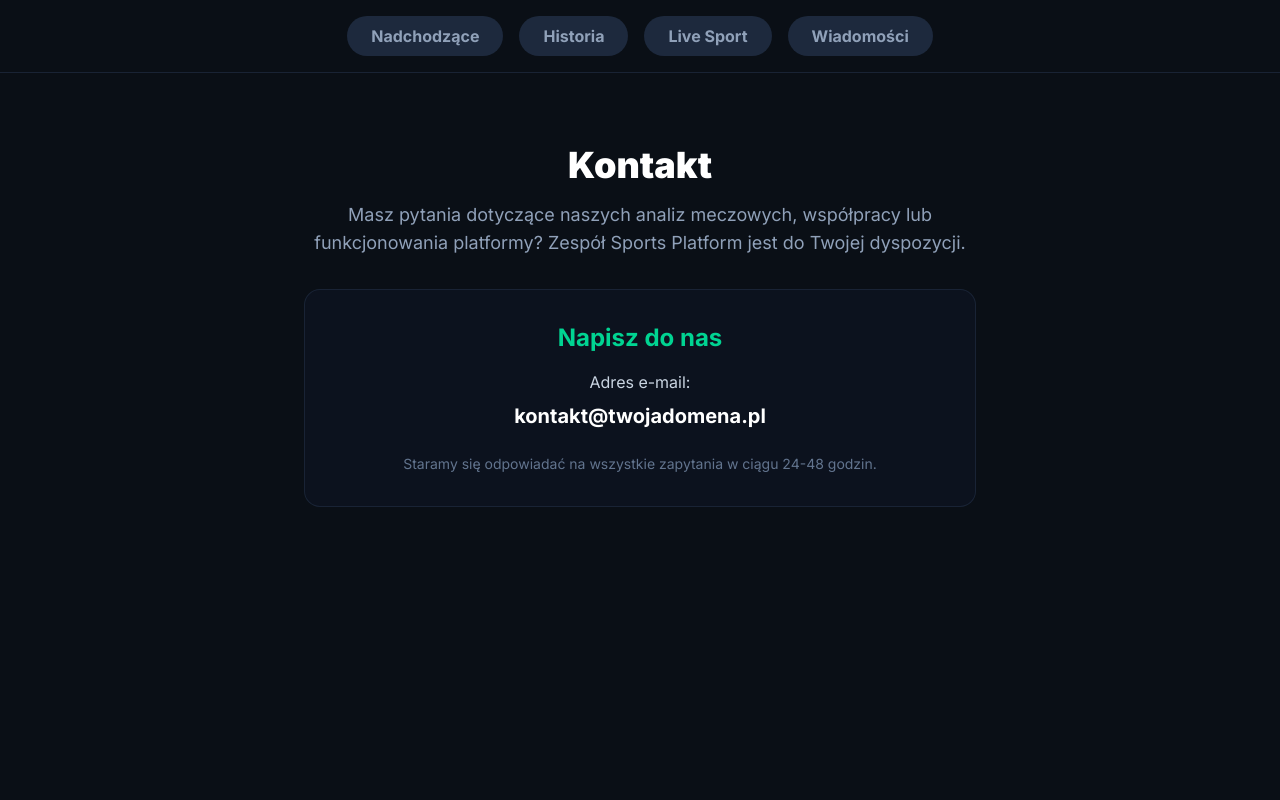
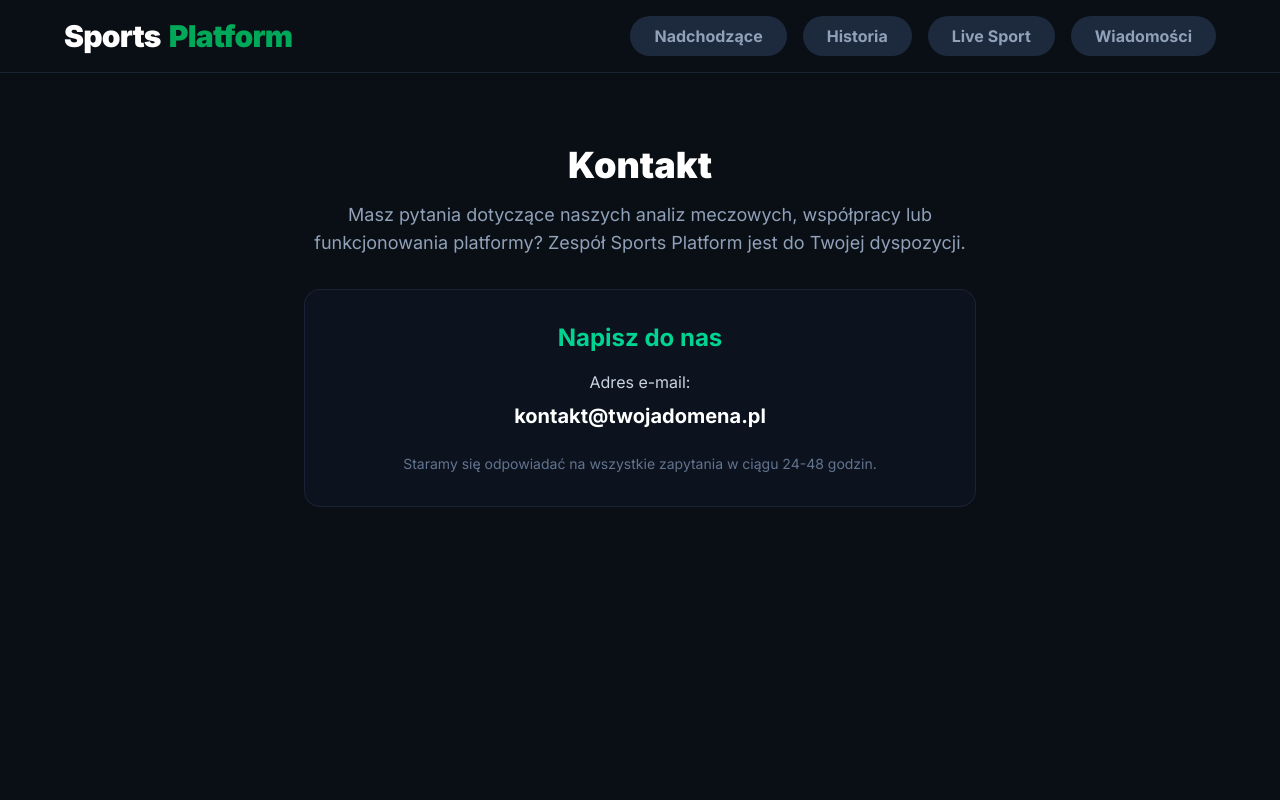
Before and after one commit to tomi19sdz/sports-platform, a Next.js app in the folder frontend/: page /kontakt in a window 1280 px wide. Shown: the top 800 px of the page. Built offline with nearby package versions, Linux system fonts and the light colour scheme.

Commit message:
Update Navbar.tsx

```diff
--- a/frontend/components/Navbar.tsx
+++ b/frontend/components/Navbar.tsx
@@ -8,13 +8,24 @@ export default function Navbar() {
 
   return (
     <nav className="w-full bg-[#0a0f16] border-b border-slate-800/80 p-4 sticky top-0 z-50">
-      <div className="max-w-4xl mx-auto flex justify-center space-x-2 sm:space-x-4">
+      <div className="max-w-6xl mx-auto flex flex-col md:flex-row items-center justify-between gap-4">
 
+        {/* LOGO / KLIKALNY NAPIS */}
+        <Link
+          href="/"
+          className="flex items-center space-x-2 text-2xl md:text-3xl font-black tracking-tight hover:opacity-80 transition-opacity"
+        >
+          <span className="text-white">Sports</span>
+          <span className="text-[#00a859]">Platform</span>
+        </Link>
+
+        {/* ZAKŁADKI / PRZYCISKI */}
+        <div className="flex flex-wrap justify-center gap-2 sm:gap-4">
           <Link
             href="/"
             className={`px-4 sm:px-6 py-2 rounded-full font-bold transition-all duration-300 text-sm sm:text-base ${
               pathname === '/'
-              ? 'bg-[#00a859] text-white shadow-lg shadow-[#00a859]/20' // Kolor zielony z Twojego zdjęcia
+                ? 'bg-[#00a859] text-white shadow-lg shadow-[#00a859]/20'
                 : 'bg-slate-800 text-slate-400 hover:bg-slate-700 hover:text-white'
             }`}
           >
@@ -33,7 +44,7 @@ export default function Navbar() {
           </Link>
 
           <Link
-          href="/live-sport"
+            href="/live"
             className={`px-4 sm:px-6 py-2 rounded-full font-bold transition-all duration-300 text-sm sm:text-base ${
               pathname === '/live'
                 ? 'bg-red-600 text-white shadow-lg shadow-red-500/20'
@@ -53,6 +64,7 @@ export default function Navbar() {
           >
             Wiadomości
           </Link>
+        </div>
 
       </div>
     </nav>
```
Lines whose indentation alone changed are shown as unchanged.
